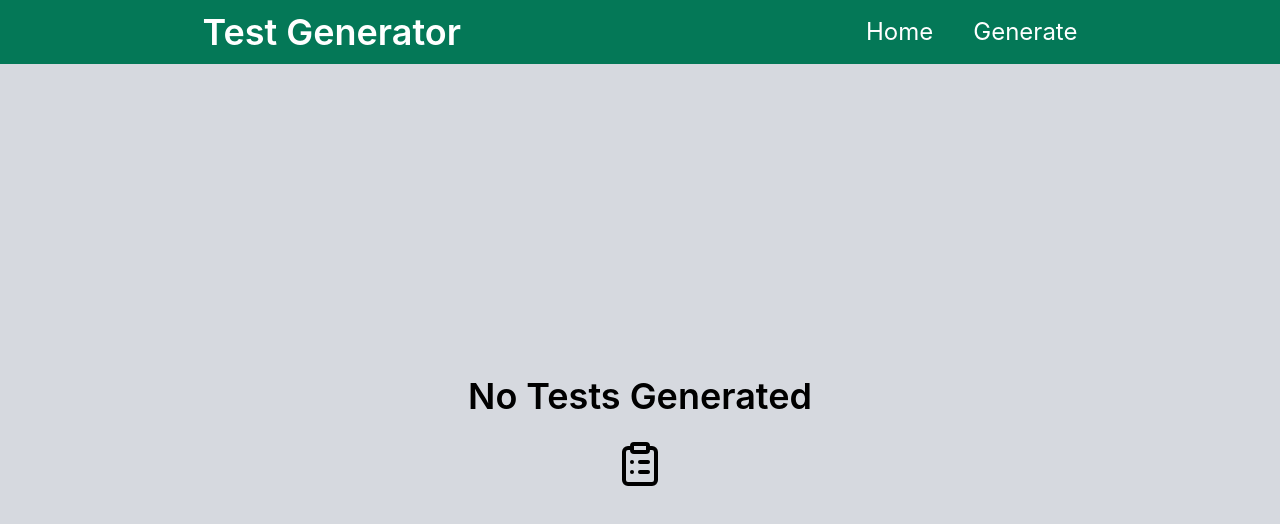
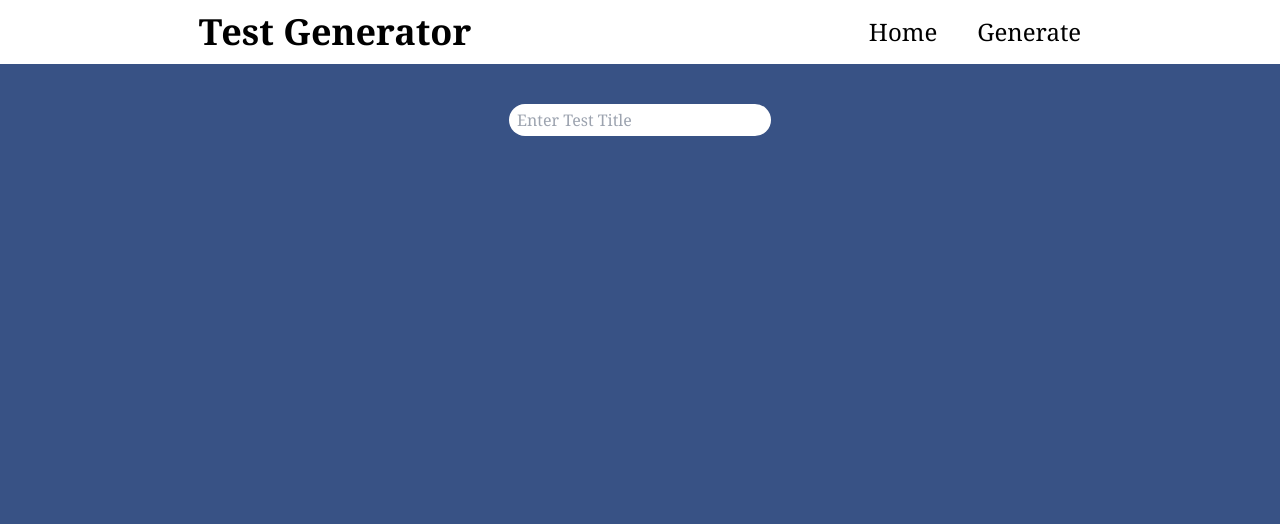
Before and after one commit to Kiritsu0/Test-Generator, a React (Create React App) app: page / in a window 1280 px wide. Shown: the top 524 px of the page. Built offline with nearby package versions, Linux system fonts and the light colour scheme.

Commit message:
add result page & fix input bug

```diff
--- a/package.json
+++ b/package.json
@@ -13,6 +13,7 @@
     "react": "^18.3.1",
     "react-dom": "^18.3.1",
     "react-icons": "^5.2.1",
+    "react-loaders": "^3.0.1",
     "react-router-dom": "^6.25.1",
     "react-scripts": "5.0.1",
     "web-vitals": "^2.1.4"
--- a/src/components/generator/index.jsx
+++ b/src/components/generator/index.jsx
@@ -16,7 +16,9 @@ function Generator() {
     setQuestionsTestNum(number);
     setTestTitle(title);
     setTestDescription(description);
-    setShowInfoInput(false);
+    setTimeout(() => {
+      setShowInfoInput(false);
+    }, 2000)
   };
 
   return (
@@ -26,11 +28,11 @@ function Generator() {
         {showInfoInput ? (
           <div>
             <div>
-              <p className="text-lg font-semibold">
+              <p className="text-lg font-semibold text-white">
                 Fill the test information below!
               </p>
             </div>
-            <div className="w-full max-w-96 border-black p-4 border rounded-md shadow-lg bg-white">
+            <div className="w-full max-w-96 p-4 rounded-md shadow-lg bg-slate-800">
               <form className="space-y-4" onSubmit={handleTestInfo}>
                 <input
                   type="number"
@@ -63,7 +65,7 @@ function Generator() {
                 <input
                   type="submit"
                   value="Next"
-                  className="w-full cursor-pointer text-xl bg-emerald-700 rounded-md"
+                  className="w-full cursor-pointer text-xl bg-emerald-500 text-white rounded-md"
                 />
               </form>
             </div>
--- a/src/components/home/index.jsx
+++ b/src/components/home/index.jsx
@@ -2,25 +2,17 @@ import "./style.css";
 import Nav from "../navbar";
 import { useContext } from "react";
 import { GlobalContext } from "../context";
-import { LuClipboardList } from "react-icons/lu";
 
 function Home() {
-  const { testsNum } = useContext(GlobalContext);
-
   return (
     <div>
       <header>
         <Nav />
       </header>
       <div className="container-height">
-        {testsNum ? (
-          ""
-        ) : (
-          <div className="flex flex-col gap-6 h-full justify-center items-center text-4xl font-semibold">
-            No Tests Generated
-            <LuClipboardList className="text-5xl" />
-          </div>
-        )}
+        <div className="flex justify-center mt-10">
+        <input type="text" className="rounded-full px-2 py-1" placeholder="Enter Test Title"/>
+        </div>
       </div>
     </div>
   );
--- a/src/components/navbar/index.jsx
+++ b/src/components/navbar/index.jsx
@@ -3,7 +3,7 @@ import { Link } from "react-router-dom";
 function Nav() {
   return (
     <div className='overflow-x-hidden'>
-      <nav className="flex w-screen h-16 bg-emerald-700 text-white justify-around items-center">
+      <nav className="flex w-screen h-16 bg-white text-black justify-around items-center">
         <div className="text-2xl md:text-4xl font-semibold">
           <Link to={'/'}>Test Generator</Link>
         </div>
--- a/src/components/questions/index.jsx
+++ b/src/components/questions/index.jsx
@@ -14,7 +14,10 @@ function Questions() {
 
   useEffect(() => {
     setQuestions(
-      Array(parseInt(questionsTestNum)).fill({ question: "", options: ["", "", ""] })
+      Array(parseInt(questionsTestNum)).fill({
+        question: "",
+        options: ["", "", ""],
+      })
     );
   }, [questionsTestNum]);
 
@@ -53,7 +56,7 @@ function Questions() {
 
   return (
     <div>
-      <p className="text-lg font-semibold">
+      <p className="text-lg font-semibold text-white">
         Fill the below questions and their options
       </p>
       <form
@@ -98,9 +101,21 @@ function Questions() {
                   max="3"
                   min="1"
                   value={
-                    correctAnswers[qIndex] ? correctAnswers[qIndex] + 1 : ""
+                    correctAnswers[qIndex] !== undefined
+                      ? correctAnswers[qIndex] + 1
+                      : ""
                   }
-                  onChange={(e) => handleCorrectOption(qIndex, e.target.value)}
+                  onChange={(e) => {
+                    const value = e.target.value;
+                    if (value === "") {
+                      handleCorrectOption(qIndex, "");
+                    } else {
+                      const intValue = parseInt(value, 10);
+                      if (!isNaN(intValue)) {
+                        handleCorrectOption(qIndex, intValue);
+                      }
+                    }
+                  }}
                   className="w-32 px-3 py-2 focus:outline-none"
                 />
               </div>
@@ -111,7 +126,7 @@ function Questions() {
         <input
           type="submit"
           value="Generate Test"
-          className="w-full h-9 cursor-pointer text-xl bg-emerald-700 rounded-md"
+          className="w-full h-9 cursor-pointer text-xl text-white bg-emerald-500 rounded-md"
         />
       </form>
     </div>
--- a/src/components/test/index.jsx
+++ b/src/components/test/index.jsx
@@ -3,10 +3,16 @@ import Nav from "../navbar";
 import { GlobalContext } from "../context";
 
 function Test() {
-  const { testTitle, testDescription, testQuestions, setUserAnswers } =
-    useContext(GlobalContext);
+  const {
+    testTitle,
+    testDescription,
+    testQuestions,
+    setUserAnswers,
+    correctAnswers,
+  } = useContext(GlobalContext);
   const [userAnswers, setUserAnswersLocal] = useState([]);
   const [result, setResult] = useState(false);
+  const [score, setScore] = useState(0);
 
   const handleOptionChange = (qIndex, oIndex) => {
     const newAnswers = [...userAnswers];
@@ -14,19 +20,47 @@ function Test() {
     setUserAnswersLocal(newAnswers);
   };
 
+  const calculateScore = () => {
+    let correctCount = 0;
+    userAnswers.forEach((answer, index) => {
+      if (answer === correctAnswers[index]) {
+        correctCount++;
+      }
+    });
+    setScore(correctCount);
+  };
+
   const handleSubmit = (event) => {
     event.preventDefault();
     setUserAnswers(userAnswers);
+    calculateScore();
     setResult(true);
+  };
+
+  const handleTryAgain = () => {
+    setUserAnswersLocal([]);
+    setResult(false);
+    setScore(0);
   };
 
   return (
     <div>
       <Nav />
       {result ? (
-        <div></div>
+        <div className="p-4 max-w-[50rem] mx-5 md:mx-auto bg-slate-800 mt-20 rounded-md shadow-md">
+          <h1 className="text-4xl text-white font-bold mb-6 text-center">Test Result</h1>
+          <p className="text-2xl text-white mb-6 text-center">
+            You scored {score} out of {testQuestions.length}
+          </p>
+          <button
+            onClick={handleTryAgain}
+            className="mt-4 bg-emerald-500 text-white py-2 px-4 rounded-md block mx-auto"
+          >
+            Try Again
+          </button>
+        </div>
       ) : (
-        <div className="p-4 w-[50rem] mx-auto bg-emerald-500 mt-1 rounded-md">
+        <div className="p-4 max-w-[50rem] mx-5 mb-5 md:mx-auto bg-emerald-500 mt-1 rounded-md">
           <h1 className="text-4xl font-bold mb-6 text-center">{testTitle}</h1>
           <p className="text-lg mb-6">{testDescription}</p>
           <form onSubmit={handleSubmit}>
@@ -61,7 +95,7 @@ function Test() {
                 ))}
                 <button
                   type="submit"
-                  className="mt-4 bg-emerald-700 text-white py-2 px-4 rounded-md"
+                  className="mt-4 bg-emerald-700 text-white py-2 px-4 rounded-md block mx-auto"
                 >
                   Submit
                 </button>
--- a/src/index.css
+++ b/src/index.css
@@ -3,16 +3,14 @@
 @tailwind utilities;
 
 body {
-  background: #d6d9df;
+  background: #385285;
   margin: 0;
-  font-family: -apple-system, BlinkMacSystemFont, 'Segoe UI', 'Roboto', 'Oxygen',
-    'Ubuntu', 'Cantarell', 'Fira Sans', 'Droid Sans', 'Helvetica Neue',
-    sans-serif;
+  font-family: Cambria, Cochin, Georgia, Times, 'Times New Roman', serif;
   -webkit-font-smoothing: antialiased;
   -moz-osx-font-smoothing: grayscale;
 }
 
 code {
-  font-family: source-code-pro, Menlo, Monaco, Consolas, 'Courier New',
+  font-family: source-code-pro, Menlo, Monaco, Consolas, "Courier New",
     monospace;
 }
```
Also changed, not shown: 1 other file (tests, documents, lock files or other folders).
